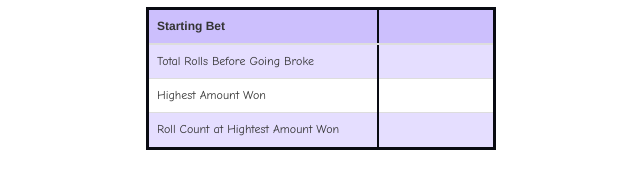
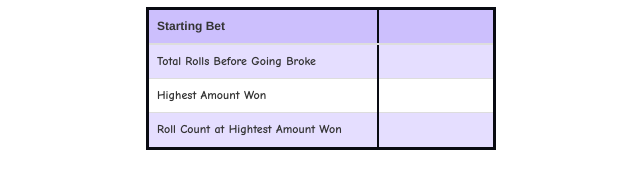
Before and after one commit to mrmohamed3301/luckySevens, a plain HTML site: page index.html in a window 1280 px wide. Shown: the part 291-480 px from the top of the page, 319-959 px from the left. Drawn offline with nearby package versions, Linux system fonts and the light colour scheme.

Commit message:
reseting bet and readme

```diff
--- a/css/style.css
+++ b/css/style.css
@@ -8,7 +8,8 @@ h4{
 
 table tr td{
 font-family: Comic Sans MS;
-font-size:16px;
+font-weight: bold;
+font-size:20px;
 }
 
 .container{
--- a/js/function.js
+++ b/js/function.js
@@ -60,6 +60,10 @@ function luckySevens() {
         document.getElementById("totalroll").innerHTML = (rollTally);
         document.getElementById("highestwon").innerHTML =("$" + parseFloat(totalMax).toFixed(2));
         document.getElementById("rollcount").innerHTML = (numRolls);
+
+        //reseting the bet after the game is over for the next play
+        document.getElementById("initialBet").value = "";
+
         return false;
     }
 
```
